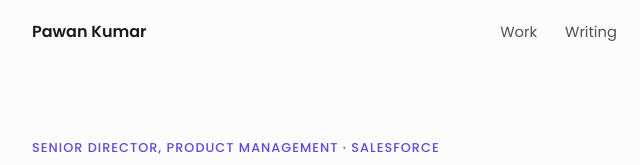
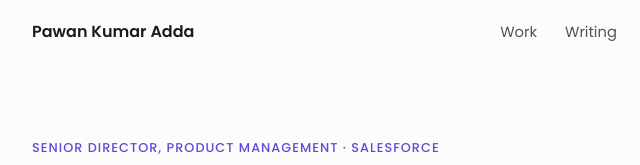
Before and after one commit to pawankumaradda/pawankumaradda.github.io, a plain HTML site: page index.html in a window 1280 px wide. Shown: the top 165 px of the page, 108-748 px from the left. Drawn offline with Linux system fonts and the light colour scheme.

Commit message:
Use full name Pawan Kumar Adda
Page title, social preview, header, CV viewer, photo alt text and footer.

Co-Authored-By: Claude Opus 5.5 <noreply@anthropic.com>
Claude-Session: https://claude.ai/code/session_01Frn3RVgtERwCYznVMyczdz

```diff
--- a/index.html
+++ b/index.html
@@ -3,11 +3,11 @@
 <head>
     <meta charset="UTF-8">
     <meta name="viewport" content="width=device-width, initial-scale=1.0">
-    <title>Pawan Kumar | Product Leader · B2B SaaS & AI</title>
-    <meta name="description" content="Pawan Kumar, Senior Director of Product Management at Salesforce. 15+ years building B2B SaaS across CRM, partner ecosystems, revenue and agentic AI.">
+    <title>Pawan Kumar Adda | Product Leader · B2B SaaS & AI</title>
+    <meta name="description" content="Pawan Kumar Adda, Senior Director of Product Management at Salesforce. 15+ years building B2B SaaS across CRM, partner ecosystems, revenue and agentic AI.">
 
     <meta property="og:type" content="website">
-    <meta property="og:title" content="Pawan Kumar | Product Leader · B2B SaaS & AI">
+    <meta property="og:title" content="Pawan Kumar Adda | Product Leader · B2B SaaS & AI">
     <meta property="og:description" content="Senior Director of Product Management at Salesforce, bringing AI agents to sellers and partners.">
     <meta property="og:image" content="https://pawankumaradda.github.io/assets/img/profile.jpg">
 
@@ -21,7 +21,7 @@
 <body>
     <header class="header" id="header">
         <nav class="nav wrap">
-            <a href="#top" class="nav__logo">Pawan Kumar</a>
+            <a href="#top" class="nav__logo">Pawan Kumar Adda</a>
             <ul class="nav__links">
                 <li><a href="#work">Work</a></li>
                 <li><a href="#writing">Writing</a></li>
@@ -31,7 +31,7 @@
             </ul>
             <div class="nav__actions">
                 <button type="button" class="icon-btn" id="theme-toggle" aria-label="Toggle dark mode"><i class="uil uil-moon"></i></button>
-                <button type="button" class="btn btn--small" data-view-src="https://docs.google.com/document/d/1IZd_F4XSC_HM8zD1DvkswiYsufk8v1eOAeijJEq5ua4/preview" data-view-title="Pawan Kumar · CV" data-view-action="Download PDF" data-view-href="https://docs.google.com/document/d/1IZd_F4XSC_HM8zD1DvkswiYsufk8v1eOAeijJEq5ua4/export?format=pdf" data-view-open="https://docs.google.com/document/d/1IZd_F4XSC_HM8zD1DvkswiYsufk8v1eOAeijJEq5ua4/edit?usp=sharing">CV</button>
+                <button type="button" class="btn btn--small" data-view-src="https://docs.google.com/document/d/1IZd_F4XSC_HM8zD1DvkswiYsufk8v1eOAeijJEq5ua4/preview" data-view-title="Pawan Kumar Adda · CV" data-view-action="Download PDF" data-view-href="https://docs.google.com/document/d/1IZd_F4XSC_HM8zD1DvkswiYsufk8v1eOAeijJEq5ua4/export?format=pdf" data-view-open="https://docs.google.com/document/d/1IZd_F4XSC_HM8zD1DvkswiYsufk8v1eOAeijJEq5ua4/edit?usp=sharing">CV</button>
             </div>
         </nav>
     </header>
@@ -44,7 +44,7 @@
                 <h1 class="hero__title">I build agentic experience for Sales – Direct and Indirect.</h1>
                 <p class="hero__lead">I lead product for Partner Cloud and Sales Cloud. Engineer turned PM, UBC MBA and startup co-founder, with 15+ years building B2B SaaS that customers trust.</p>
                 <div class="hero__ctas">
-                    <button type="button" class="btn" data-view-src="https://docs.google.com/document/d/1IZd_F4XSC_HM8zD1DvkswiYsufk8v1eOAeijJEq5ua4/preview" data-view-title="Pawan Kumar · CV" data-view-action="Download PDF" data-view-href="https://docs.google.com/document/d/1IZd_F4XSC_HM8zD1DvkswiYsufk8v1eOAeijJEq5ua4/export?format=pdf" data-view-open="https://docs.google.com/document/d/1IZd_F4XSC_HM8zD1DvkswiYsufk8v1eOAeijJEq5ua4/edit?usp=sharing">View CV <i class="uil uil-file-alt"></i></button>
+                    <button type="button" class="btn" data-view-src="https://docs.google.com/document/d/1IZd_F4XSC_HM8zD1DvkswiYsufk8v1eOAeijJEq5ua4/preview" data-view-title="Pawan Kumar Adda · CV" data-view-action="Download PDF" data-view-href="https://docs.google.com/document/d/1IZd_F4XSC_HM8zD1DvkswiYsufk8v1eOAeijJEq5ua4/export?format=pdf" data-view-open="https://docs.google.com/document/d/1IZd_F4XSC_HM8zD1DvkswiYsufk8v1eOAeijJEq5ua4/edit?usp=sharing">View CV <i class="uil uil-file-alt"></i></button>
                     <a href="https://www.linkedin.com/in/pawankumaradda/" target="_blank" rel="noopener" class="btn btn--ghost">Let's connect <i class="uil uil-linkedin-alt"></i></a>
                     <a href="https://github.com/pawankumaradda?tab=repositories" target="_blank" rel="noopener" class="btn btn--ghost">My repos <i class="uil uil-github"></i></a>
                 </div>
@@ -54,7 +54,7 @@
                     <div><dt>6</dt><dd>companies, 1 founded</dd></div>
                 </dl>
             </div>
-            <img src="assets/img/profile.jpg" alt="Pawan Kumar" class="hero__photo" width="480" height="560">
+            <img src="assets/img/profile.jpg" alt="Pawan Kumar Adda" class="hero__photo" width="480" height="560">
         </section>
 
         <!-- HOW I WORK -->
@@ -250,7 +250,7 @@
     </main>
 
     <footer class="footer wrap">
-        <span>© <span id="year">2026</span> Pawan Kumar · India</span>
+        <span>© <span id="year">2026</span> Pawan Kumar Adda · India</span>
         <span class="footer__links">
             <a href="https://www.linkedin.com/in/pawankumaradda/" target="_blank" rel="noopener" aria-label="LinkedIn"><i class="uil uil-linkedin-alt"></i></a>
             <a href="https://github.com/pawankumaradda?tab=repositories" target="_blank" rel="noopener" aria-label="GitHub"><i class="uil uil-github"></i></a>
```
Also changed, not shown: 1 other file.
